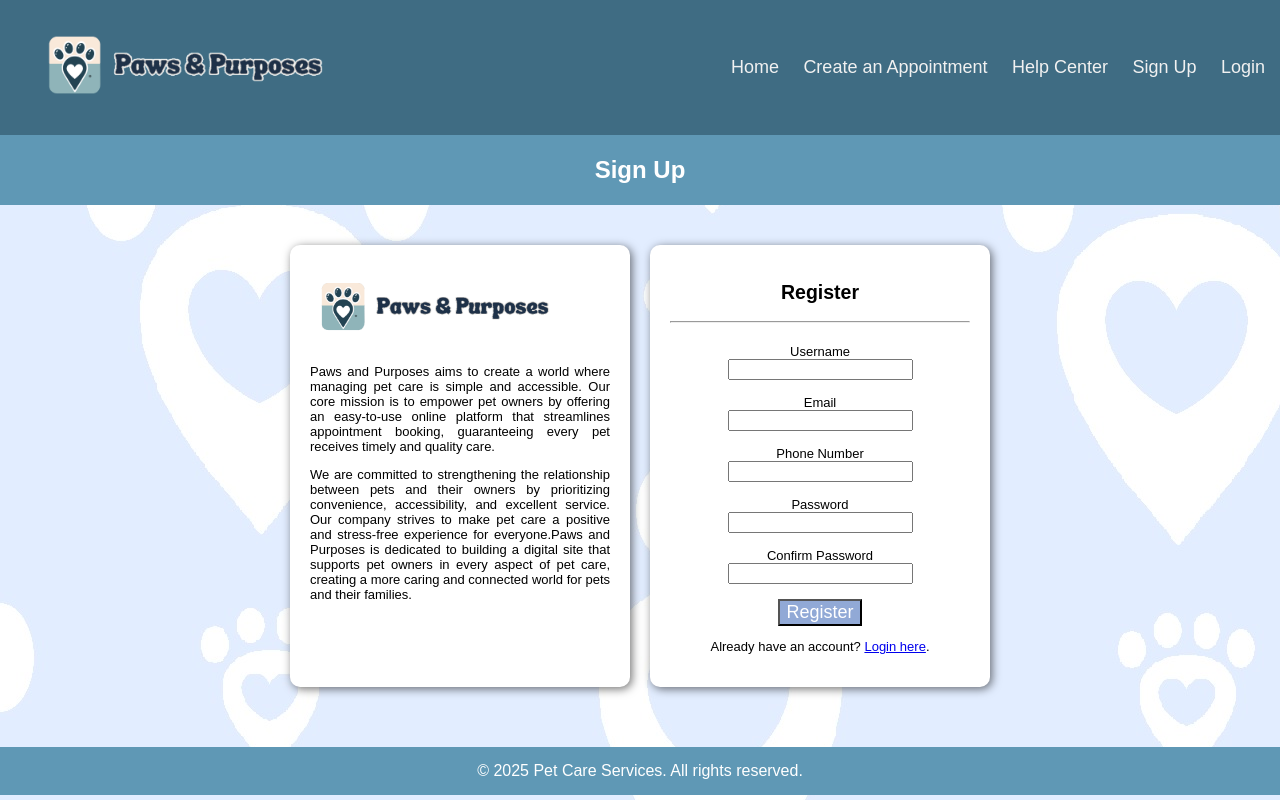
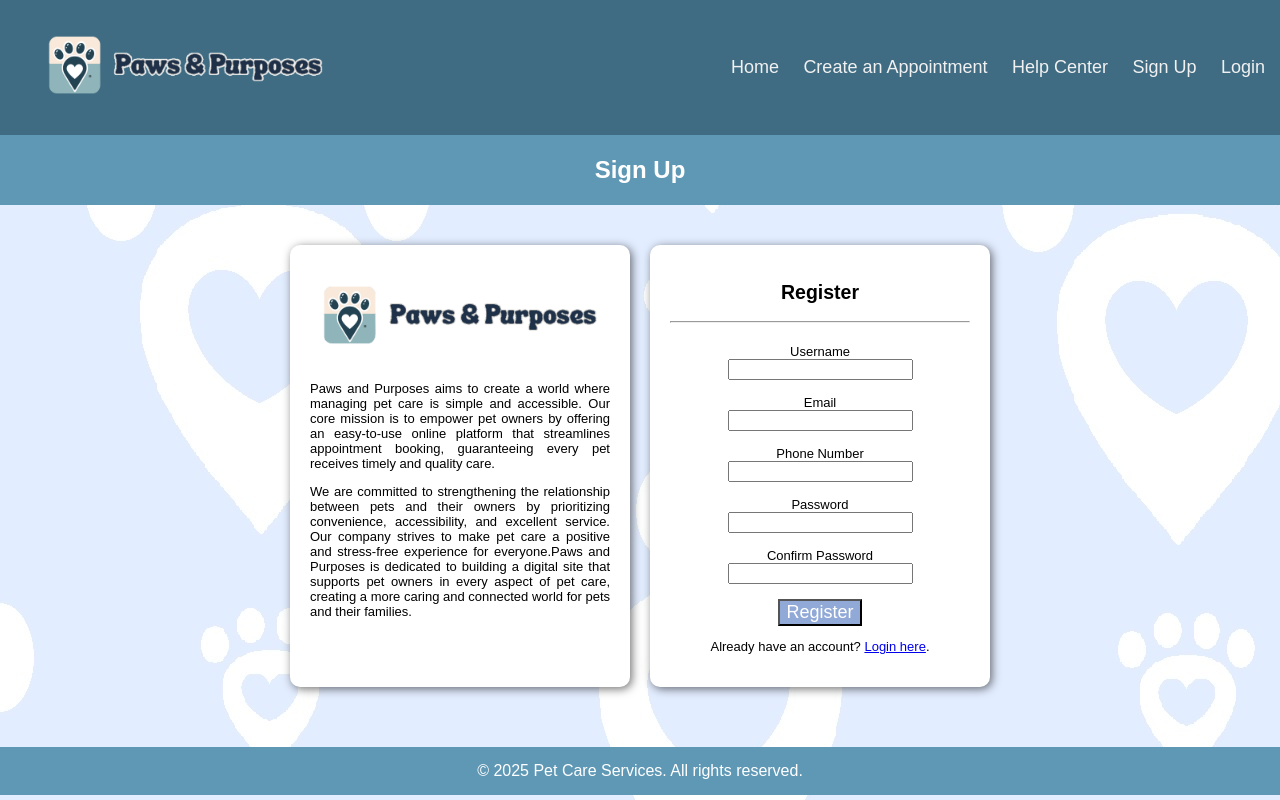
Before and after one commit to meltalizard/TechnoG6, a website: page Documents/register.html in a window 1280 px wide. Drawn offline with Linux system fonts and the light colour scheme.

Commit message:
alt logo code

```diff
--- a/Documents/register.html
+++ b/Documents/register.html
@@ -32,7 +32,7 @@
     <div class="content">
         <!-- Optional description image -->
         <div class="register-description">
-            <img src="../Images/maintitle.png" class="title-image-description">
+            <img src="../Images/maintitle.png" class="maintitle" alt="Logo">
             <p>Paws and Purposes aims to create a world where managing pet care is simple and accessible. Our core mission is to empower pet owners by offering an easy-to-use online platform that streamlines appointment booking, guaranteeing every pet receives timely and quality care.
             </p>
             <p>
```
